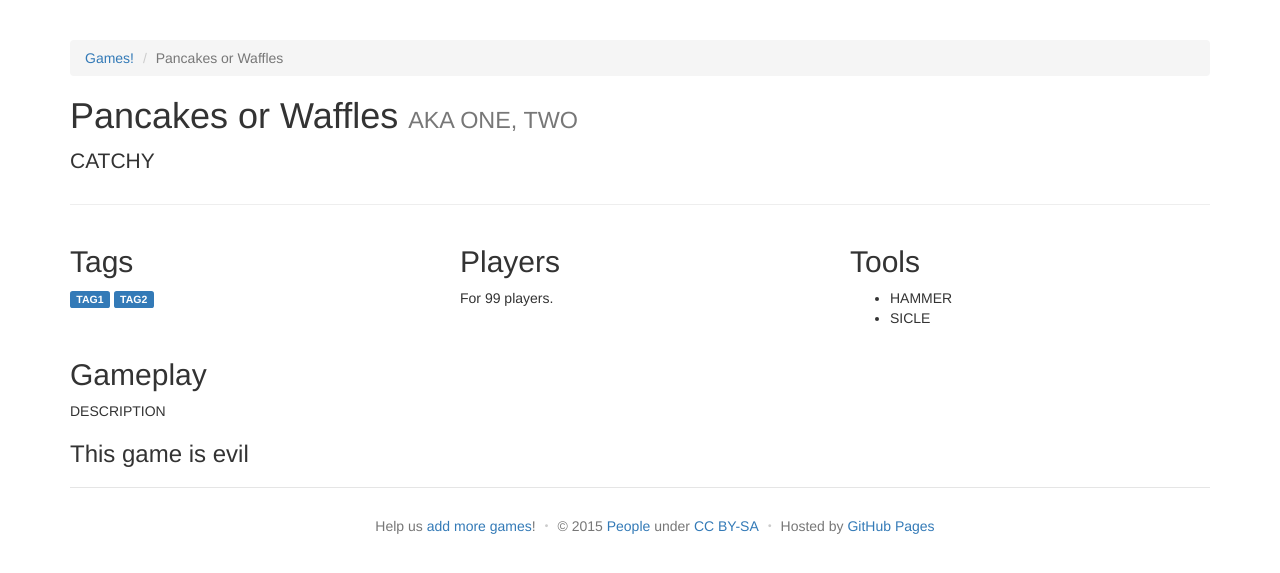
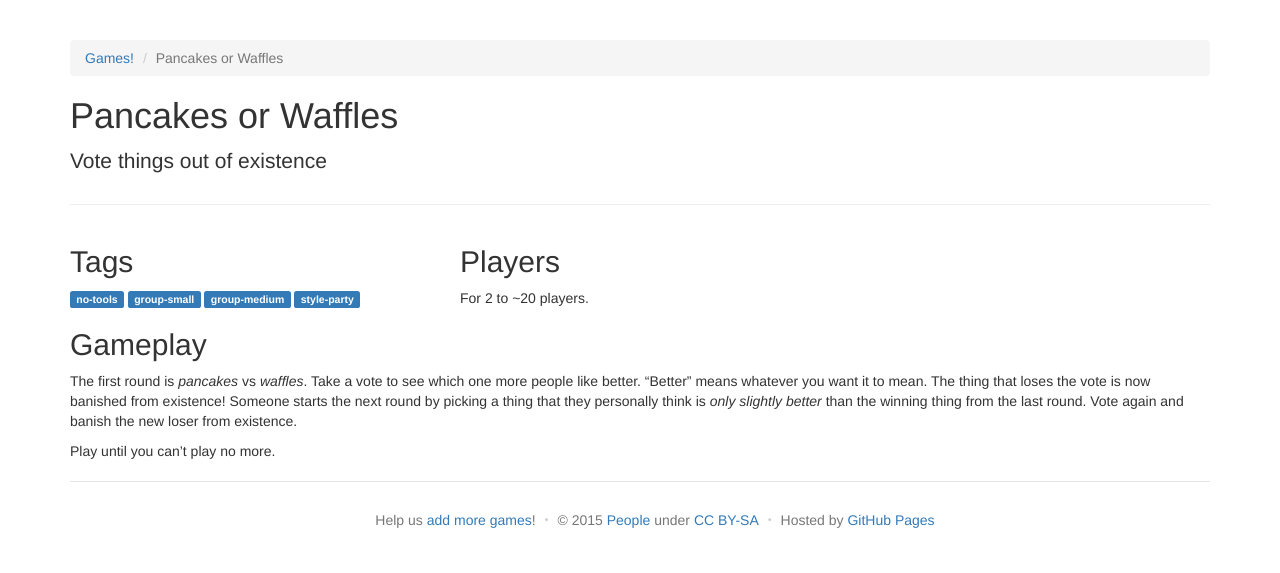
Before and after one commit to davidselassie/games, a Jekyll site: the page built from _posts/2015-01-02-pancakes-or-waffles.md, in a window 1280 px wide. Shown: the top 573 px of the page. Built offline with Jekyll 4.4.1, drawn with Linux system fonts in a browser that asks for light colours.

Commit message:
Update 2015-01-02-pancakes-or-waffles.md

```diff
--- a/_posts/2015-01-02-pancakes-or-waffles.md
+++ b/_posts/2015-01-02-pancakes-or-waffles.md
@@ -1,15 +1,10 @@
 ---
 title: Pancakes or Waffles
-alttitles:
-  - ONE
-  - TWO
-tags: TAG1 TAG2
+tags: no-tools group-small group-medium style-party
 
-oneliner: CATCHY
-players: 99
-tools:
-  - HAMMER
-  - SICLE
+oneliner: Vote things out of existence
+players: 2 to ~20
 ---
-DESCRIPTION
-###This game is evil
+The first round is *pancakes* vs *waffles*. Take a vote to see which one more people like better. "Better" means whatever you want it to mean. The thing that loses the vote is now banished from existence! Someone starts the next round by picking a thing that they personally think is _only slightly better_ than the winning thing from the last round. Vote again and banish the new loser from existence.
+
+Play until you can't play no more.
```
